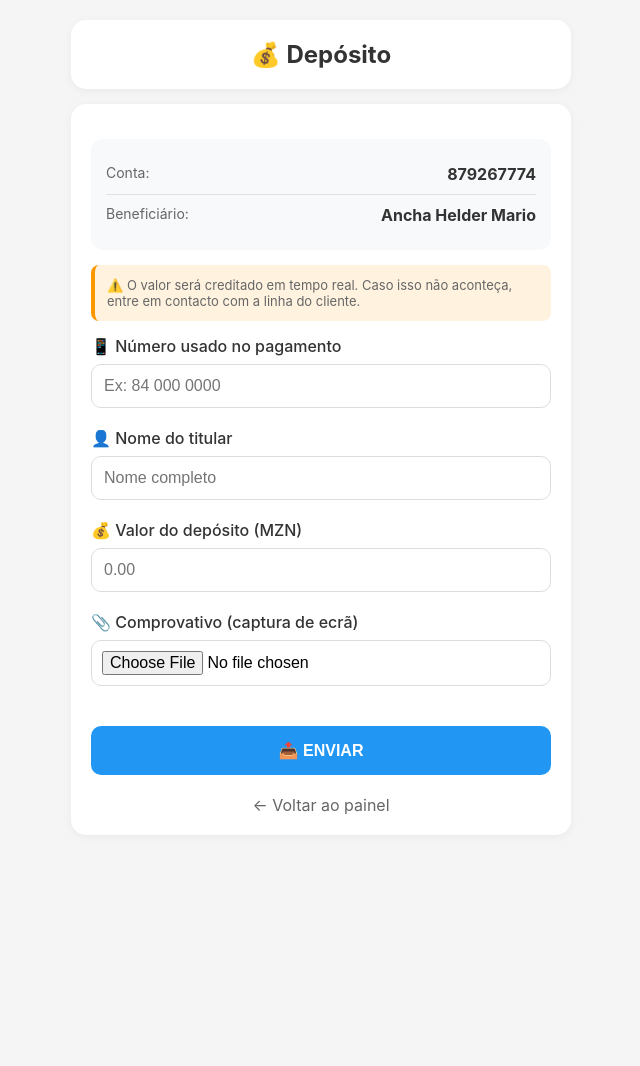
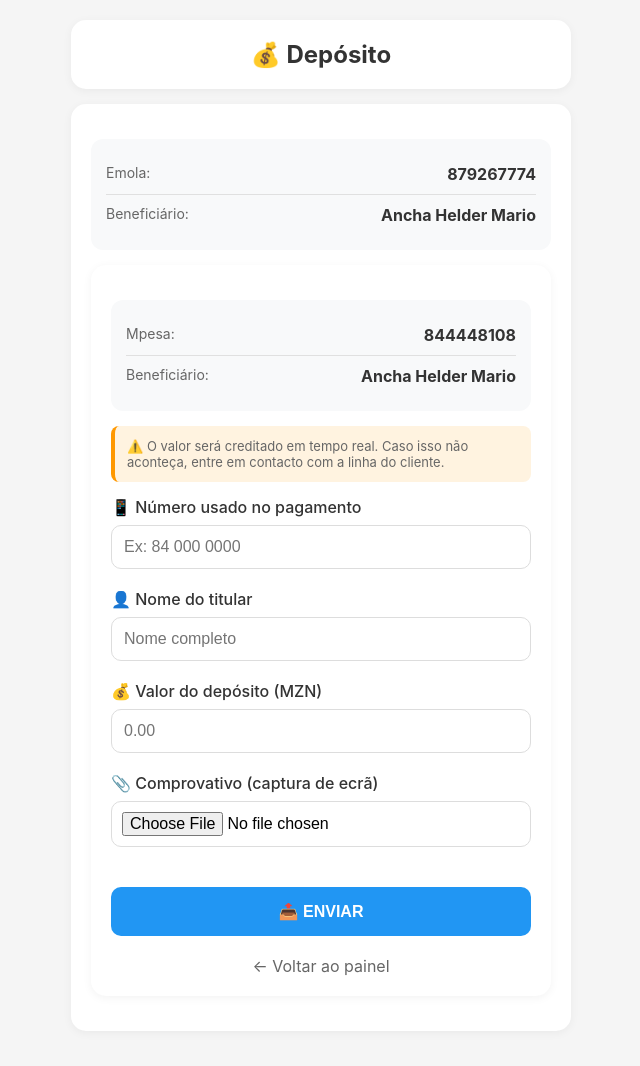
Before and after one commit to orlandobraz560-ship-it/mozads, a Flask app: page /depositar in a window 1280 px wide. Shown: the whole page, without its empty margins (319-959 px from the left). Before the commit the page ends 814 px from the top, so only its background shows below. Run offline with Flask 3, Linux system fonts and the light colour scheme; a user stored in the database is signed in.

Commit message:
Update depositos.html

```diff
--- a/templates/depositos.html
+++ b/templates/depositos.html
@@ -131,8 +131,20 @@
         <div class="card">
             <div class="info-conta">
                 <div class="info-linha">
-                    <span class="info-label">Conta:</span>
+                    <span class="info-label">Emola:</span>
                     <span class="info-valor">879267774</span>
+                </div>
+                <div class="info-linha">
+                    <span class="info-label">Beneficiário:</span>
+                    <span class="info-valor">Ancha Helder Mario</span>
+                </div>
+            </div>
+
+         <div class="card">
+            <div class="info-conta">
+                <div class="info-linha">
+                    <span class="info-label">Mpesa:</span>
+                    <span class="info-valor">844448108</span>
                 </div>
                 <div class="info-linha">
                     <span class="info-label">Beneficiário:</span>
```
